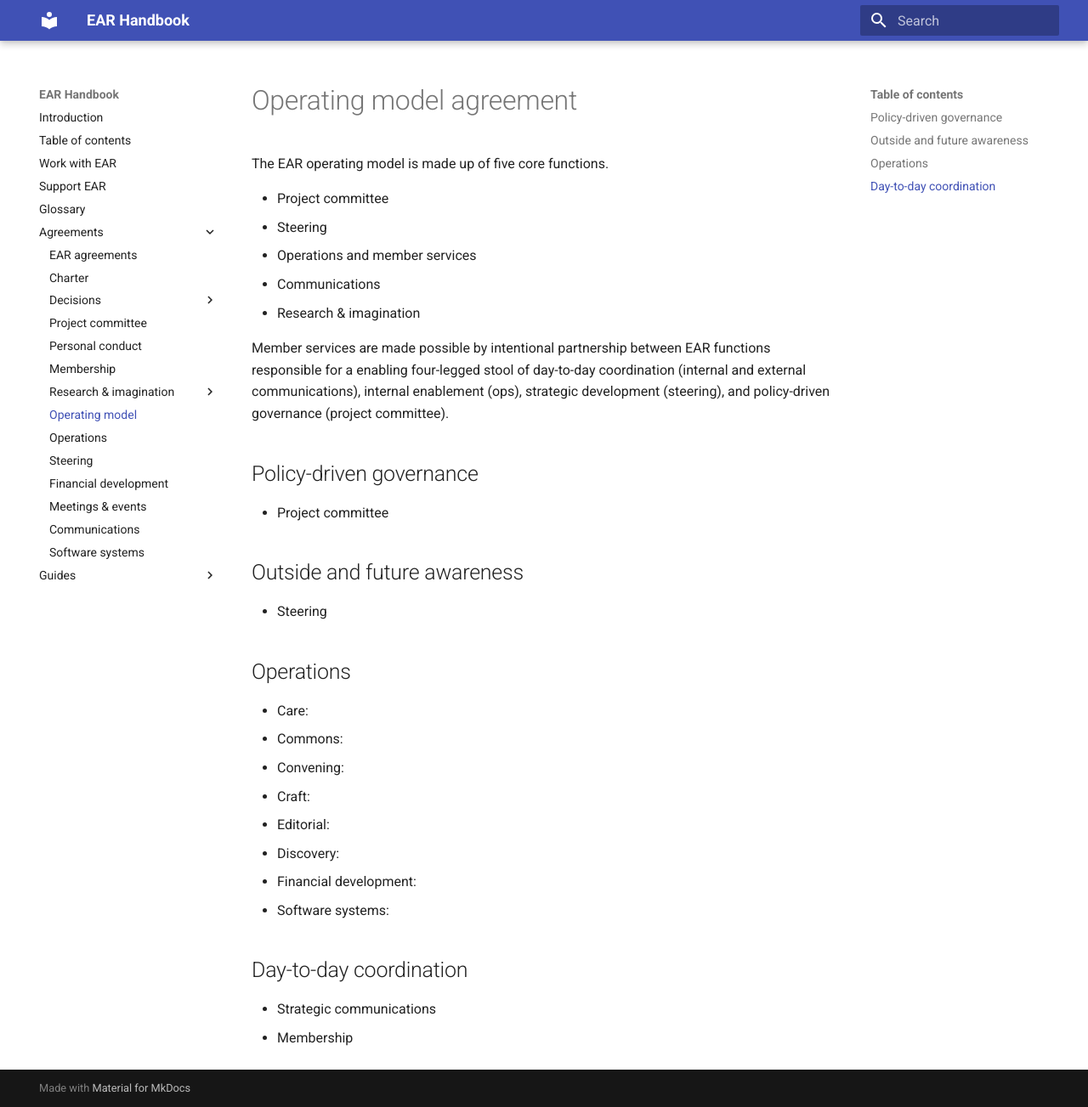
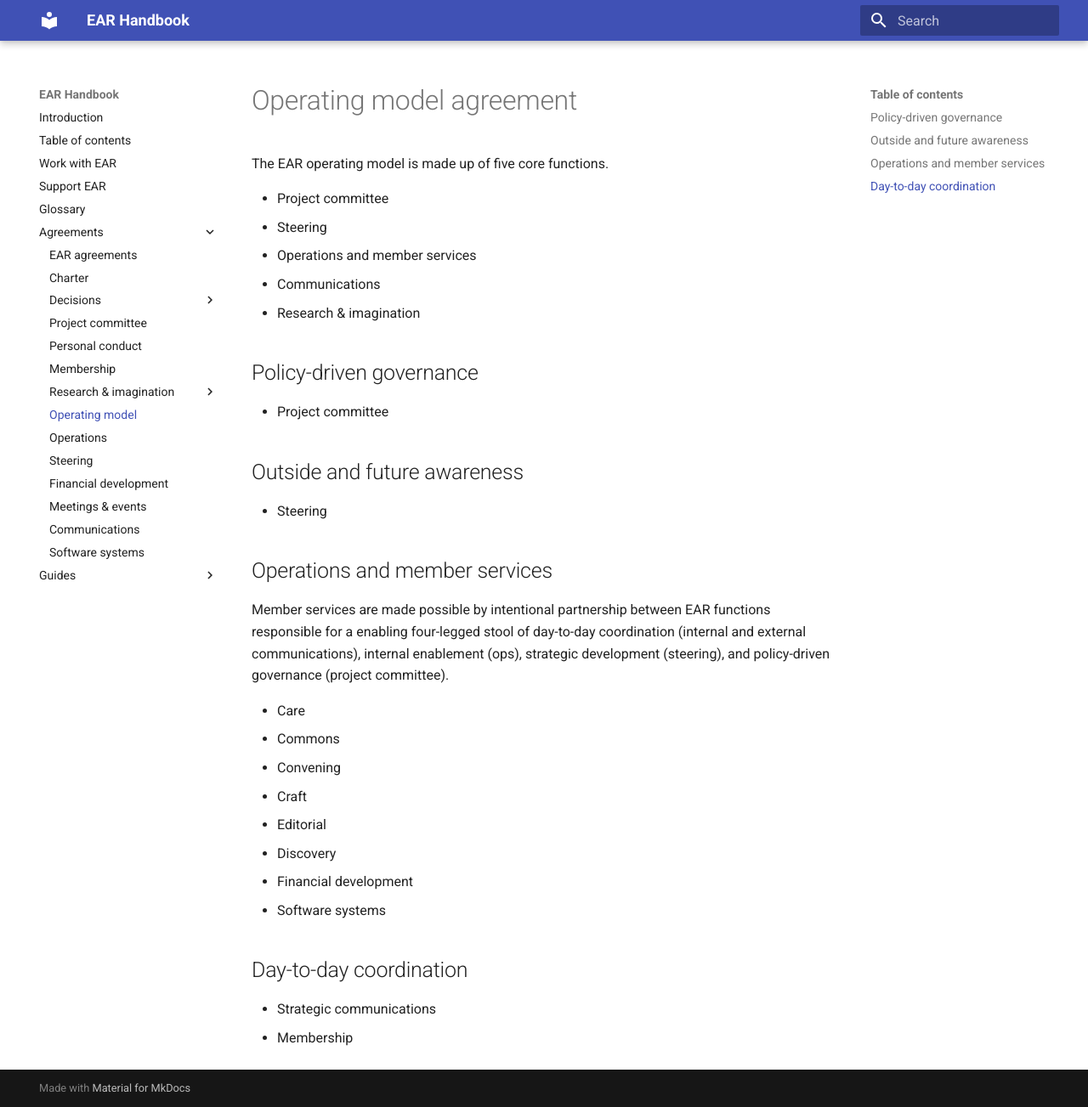
Before and after one commit to EcosystemActionResearch/Handbook, an MkDocs documentation site: the page built from docs/agreements/operating-model.md, in a window 1280 px wide and 1303 px high. Shown: the whole window at 85% size. Built offline with MkDocs 1.6.1 and Material for MkDocs 9.7.7, drawn with Linux system fonts in a browser that asks for light colours.

```diff
--- a/docs/agreements/operating-model.md
+++ b/docs/agreements/operating-model.md
@@ -8,24 +8,23 @@
 - Communications
 - Research & imagination
 
-
-Member services are made possible by intentional partnership between EAR functions responsible for a enabling four-legged stool of day-to-day coordination (internal and external communications), internal enablement (ops), strategic development (steering), and policy-driven governance (project committee).
-
 ## Policy-driven governance
 - Project committee
 
 ## Outside and future awareness
 - Steering
 
-## Operations
-- Care:
-- Commons:
-- Convening:
-- Craft:
-- Editorial:
-- Discovery:
-- Financial development:
-- Software systems:
+## Operations and member services
+Member services are made possible by intentional partnership between EAR functions responsible for a enabling four-legged stool of day-to-day coordination (internal and external communications), internal enablement (ops), strategic development (steering), and policy-driven governance (project committee).
+
+- Care
+- Commons
+- Convening
+- Craft
+- Editorial
+- Discovery
+- Financial development
+- Software systems
 
 ## Day-to-day coordination
 - Strategic communications
```
Also changed, not shown: docs/contents.md (+1 -0 lines).
